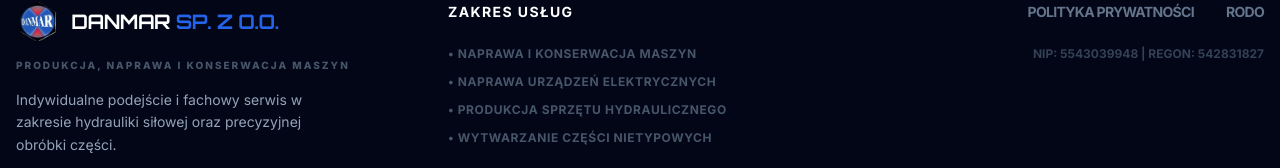
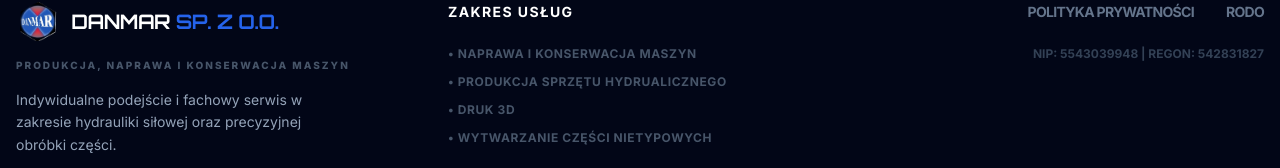
Before and after one commit to DawidCh-01/DanmarWebSite, a React (Vite) app: page / in a window 1280 px wide. Shown: the part 4520-4688 px from the top of the page. Built offline with nearby package versions, Linux system fonts and the light colour scheme; no server answers.

Commit message:
Fix typo in services list in Footer component

```diff
--- a/components/Footer.tsx
+++ b/components/Footer.tsx
@@ -64,8 +64,8 @@ const Footer: React.FC<FooterProps> = ({ onAdminToggle, isAdmin }) => {
             <h4 className="text-white font-bold text-sm uppercase tracking-widest mb-6">Zakres usług</h4>
             <ul className="space-y-3 text-xs uppercase tracking-wider text-slate-600 font-bold">
               <li className="hover:text-blue-500 transition-colors">• Naprawa i konserwacja maszyn</li>
-              <li className="hover:text-blue-500 transition-colors">• Naprawa urządzeń elektrycznych</li>
-              <li className="hover:text-blue-500 transition-colors">• Produkcja sprzętu hydraulicznego</li>
+              <li className="hover:text-blue-500 transition-colors">• Produkcja sprzętu hydrualicznego</li>
+              <li className="hover:text-blue-500 transition-colors">• Druk 3D</li>
               <li className="hover:text-blue-500 transition-colors">• Wytwarzanie części nietypowych</li>
             </ul>
           </div>
```
